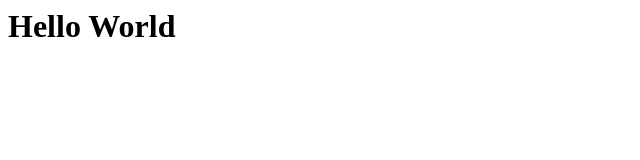
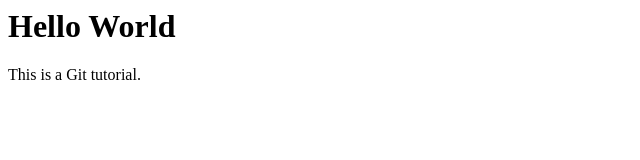
Before and after one commit to riannaellis/Git-Demo-FA2024, a plain HTML site: page index.html in a window 1280 px wide. Shown: the whole page, without its empty margins (0-640 px from the left). Drawn offline with Linux system fonts and the light colour scheme.

Commit message:
Added message to index file

```diff
--- a/index.html
+++ b/index.html
@@ -1 +1,3 @@
 <h1>Hello World</h1>
+
+<p>This is a Git tutorial.</p>
```
